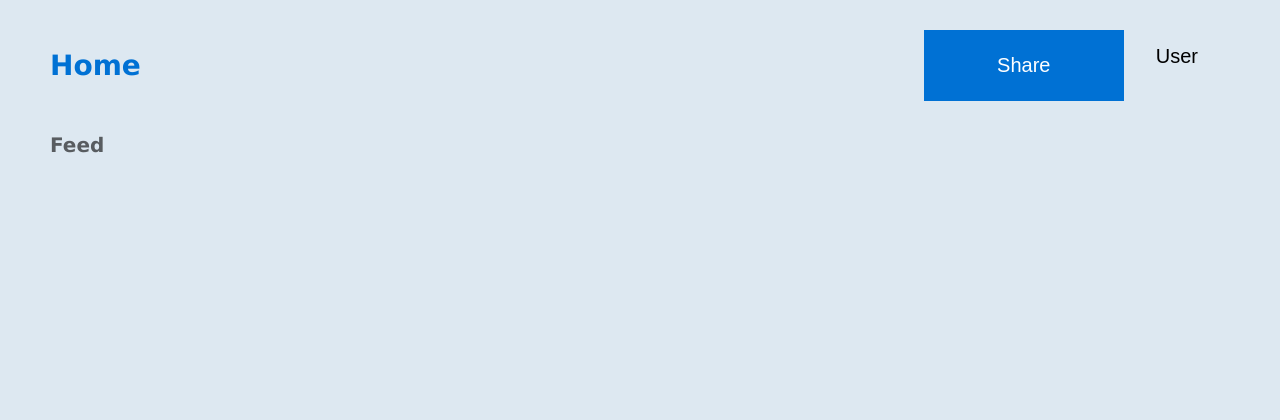
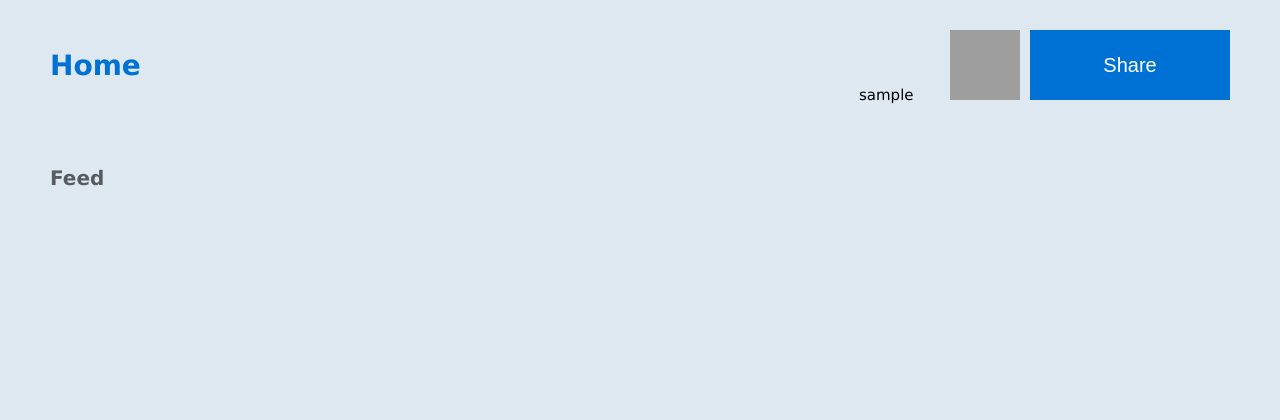
Before and after one commit to pmatarodrigues/muShare, a Node server app: page /home in a window 1280 px wide. Shown: the top 420 px of the page. Run offline with Node 20, Linux system fonts and the light colour scheme; the visitor is signed in with stand-in values (Sample User, id 1); data that the repository does not hold is empty; some libraries are stand-ins or nearby versions; grey boxes are pictures that could not be loaded.

Commit message:
Add profile pic to pages and posts

```diff
--- a/app.js
+++ b/app.js
@@ -22,7 +22,6 @@ var dotenv = require('dotenv').config();
 var flash = require('req-flash');
 var fileupload = require("express-fileupload");
 var multer  = require('multer');
-
 
 var app = express();
 
@@ -139,7 +138,6 @@ passport.deserializeUser(function(id, done){
   });
 });
 
-
 // catch 404 and forward to error handler
 app.use(function(req, res, next) {
   next(createError(404));
--- a/package.json
+++ b/package.json
@@ -20,6 +20,7 @@
     "gulp-util": "^3.0.8",
     "hbs": "~4.0.1",
     "http-errors": "~1.6.2",
+    "moment": "^2.23.0",
     "morgan": "~1.9.0",
     "multer": "^1.4.1",
     "mysql": "^2.16.0",
--- a/public/stylesheets/navbar.css
+++ b/public/stylesheets/navbar.css
@@ -61,6 +61,7 @@
 
 .upload{
     width: 200px;
+    height: 70px;
     background-color: var(--dark-blue);
     border: none;
     color: white;
@@ -76,3 +77,8 @@
     transition: .5s ease-in-out;
     box-shadow: 0px 0px 20px -15px black;
 }
+
+.profile-pic{
+    width: 70px;
+    height: 70px;
+}
--- a/public/stylesheets/style.css
+++ b/public/stylesheets/style.css
@@ -184,20 +184,20 @@ input[type=submit]{
 .music-details > .username{
   font-size: 20px;
   opacity: 0.3;
-  text-align: left;
-  width: 200px;
-  margin-top: 50px;
+  text-align: right;
+  width: 20%;
+  margin-left: 50%;
 }
 
 /* MODAL SHARE MUSIC */
 .modal-header {
   padding: 0px 15px;
-  background-color: var(--light-blue);
+  background-color: var(--dark-blue);
   color: white;
   font-size: 30px;
 }
 .close{
-  color: var(--dark-blue);
+  color: var(--secondary-color);
   font-size: 60px;
 }
 .close:hover{
--- a/routes/home.js
+++ b/routes/home.js
@@ -1,5 +1,6 @@
 var express = require('express');
 var router = express.Router();
+var moment = require('moment');
 
 var musicList = {};
 
@@ -14,13 +15,13 @@ function isAuthenticated(req, res, next) {
 /* GET home page. */
 router.get('/', isAuthenticated, function(req, res, next) {
 
-    db.query('SELECT name, duration, (SELECT username FROM user WHERE id = user) as username FROM `music`', function(err, result) {
+    db.query('SELECT name, duration, (SELECT username FROM user WHERE id = user) as username, (SELECT pic FROM user WHERE id = user) as pic FROM `music` ORDER BY dateUpload DESC', function(err, result) {
         if(err){
             throw err;
         } else {
             musicList = {musicList: result};
             musicListJSON =  JSON.stringify(musicList).replace(/"/g, '&quot;');
-            res.render('home', { title: 'Home', 'musicList': musicList, 'musicListJSON': musicListJSON });
+            res.render('home', { title: 'Home', 'musicList': musicList, 'musicListJSON': musicListJSON, user: req.user });
         }
     });
 });
@@ -32,8 +33,8 @@ module.exports = {
     uploadMusic: (req, res) => {
 
         // QUERY TO INSERT MUSIC ON DATABASE
-        let insertMusic = 'INSERT INTO `music`(name, duration, user) VALUES("' + req.body.musicname + '","' + req.body.musicduration +
-            '", (SELECT id FROM user WHERE username = "' + req.user.username + '"))';
+        let insertMusic = 'INSERT INTO `music`(name, duration, user, dateUpload) VALUES("' + req.body.musicname + '","' + req.body.musicduration +
+            '", (SELECT id FROM user WHERE username = "' + req.user.username + '"), "' +  moment().format() + '")';
 
         db.query(insertMusic, (err, result) => {
             if (err) {
--- a/routes/settings.js
+++ b/routes/settings.js
@@ -12,7 +12,7 @@ function isAuthenticated(req, res, next) {
 
 /* GET home page. */
 router.get('/', isAuthenticated, function(req, res, next) {
-  res.render('settings', { title: 'Settings' });
+  res.render('settings', { title: 'Settings', user: req.user });
 });
 
 
--- a/views/home.hbs
+++ b/views/home.hbs
@@ -6,9 +6,11 @@
         <h1 class="title">{{title}}</h1>
     </div>
     <div class="navbar-right">
-        <button type="submit" id="toggleUploadModalButton" class="upload">Share</button>
         <div class="dropdown">
-            <button class="logout">User</button>
+            <div style="margin-right: 10px;">
+                <p class="logout" style="font-size: 15px">{{user.username}}</p>
+                <img src="images/profilepics/{{user.pic}}" class="profile-pic" alt="userPic">
+            </div>
             <div class="dropdown-content">
                 <form action="/settings" method="GET">
                     <button class="logout">Settings</button>
@@ -18,6 +20,7 @@
                 </form>
             </div>
         </div>
+        <button type="submit" id="toggleUploadModalButton" class="upload">Share</button>
     </div>
 </div>
 <br>
@@ -29,11 +32,15 @@
     <ul id="shared-feed-musiclist">
     {{#each .}}
         {{#each musicList}}
-        <div class="music-box" onclick="openModalMusic({{musicListJSON}})">
+        <div class="music-box">
             <strong> {{name}} </strong>
+            <br>
+            <strong  onclick="openModalMusic()">[ &#8711; ]</strong>
+            <strong  onclick="openModalMusic()">[+]</strong>
             <div class="music-details">
                 <p>{{duration}} min</p>
                 <p class="username">Posted by: {{username}}</p>
+                <img src="images/profilepics/{{pic}}" class="profile-pic" style="margin-top: -50px" alt="userPic">
             </div>
         </div>
         {{/each}}
@@ -77,10 +84,10 @@
 
 
     function openModalMusic(music){
+        //let music2 = JSON.stringify(music).replace(/"/g, '&quot;');
         console.log(music);
         alert(music);
     }
-
 
 </script>
 
--- a/views/settings.hbs
+++ b/views/settings.hbs
@@ -9,6 +9,8 @@
         <h1 class="title">{{title}}</h1>
     </div>
     <div class="navbar-right">
+        <p class="logout" style="height: 0px">{{user.name}}</p>
+        <img src="images/profilepics/{{user.pic}}" class="profile-pic" alt="userPic">
         <button type="submit" id="toggleUploadModalButton" class="upload">Share</button>
         <div class="dropdown">
             <button class="logout">User</button>
```
Also changed, not shown: public/images/profilepics/054058_1_1205_ipvc-300x300.jpg (added), public/images/profilepics/ficheiro.jpg (added), 1 other file.
